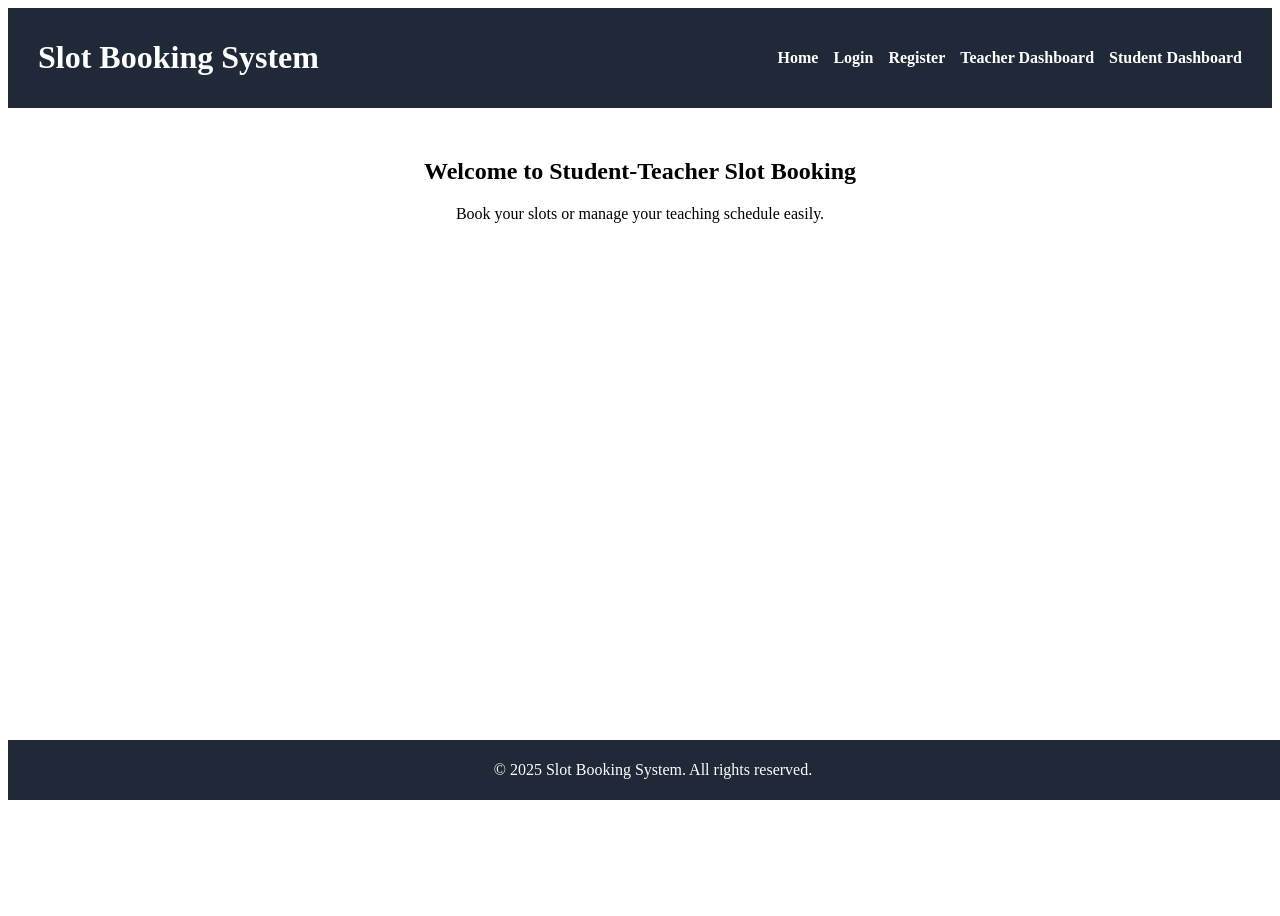
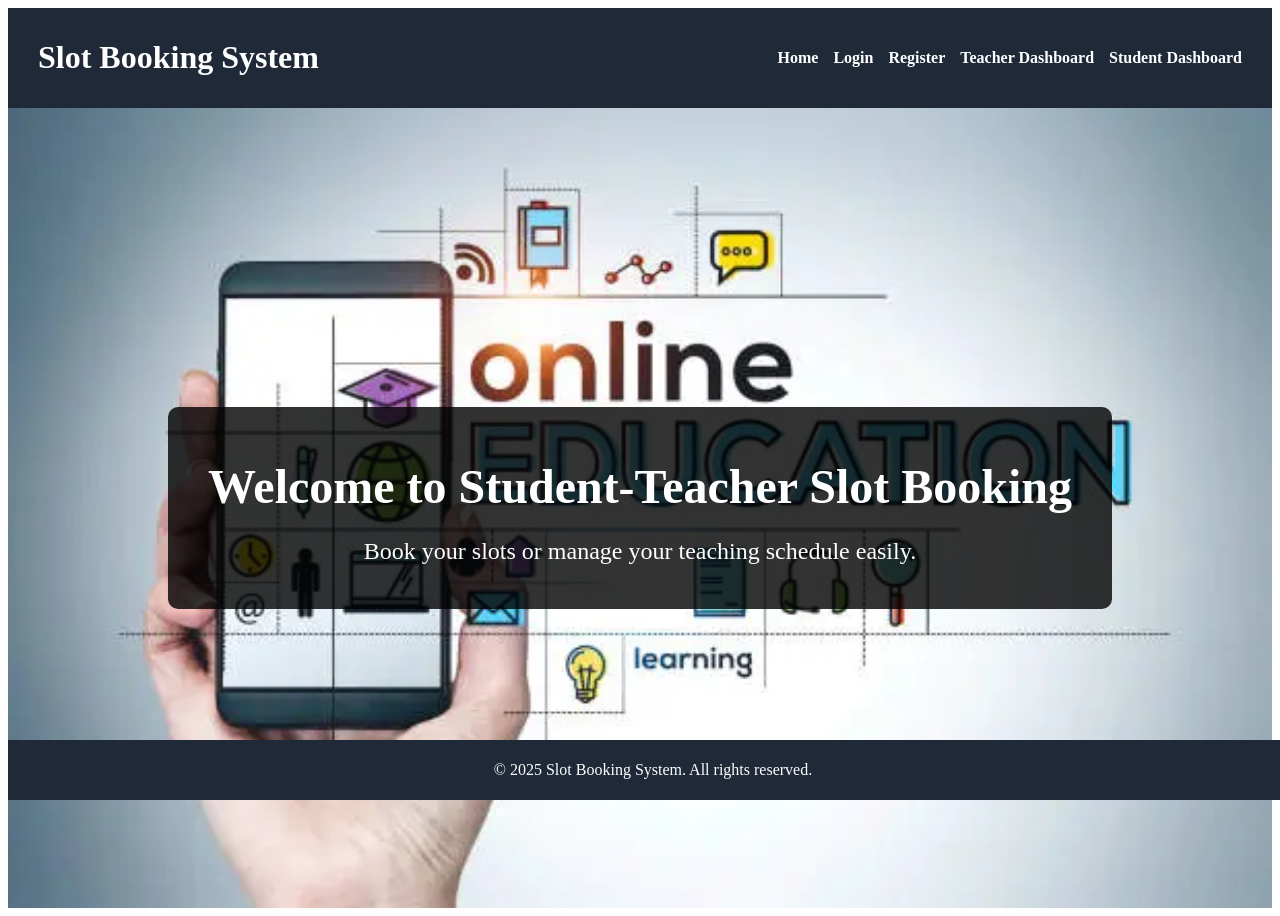
Before and after one commit to sanikamamidwar08/Student-Teacher-Slot-Booking, a React (Create React App) app in the folder frontend/: page / in a window 1280 px wide. Before the commit the page ends 800 px from the top, so only its background shows below. Built offline with nearby package versions, Linux system fonts and the light colour scheme.

Commit message:
Add image banner to Home page with full-cover image and overlay text

```diff
--- a/frontend/src/App.css
+++ b/frontend/src/App.css
@@ -76,32 +76,40 @@ footer.footer {
 }
 
 .home-page {
+  width: 100%;
+  height: 100vh; /* Full viewport height */
+}
+
+.hero-section {
+  width: 100%;
+  height: 100%;
+  background-size: cover; /* Makes the image cover entire section */
+  background-position: center; /* Center the image */
+  background-repeat: no-repeat;
+  position: relative;
+  display: flex;
+  justify-content: center;
+  align-items: center;
+}
+
+.hero-text {
+  color: white;
   text-align: center;
-  margin: 50px;
+  background: rgba(0, 0, 0, 0.8); /* Semi-transparent overlay for readability */
+  padding: 20px 40px;
+  border-radius: 10px;
+}
+
+.hero-text h1 {
+  font-size: 3rem;
+  margin-bottom: 15px;
+}
+
+.hero-text p {
+  font-size: 1.5rem;
 }
 
 
-.home-main {
-  display: flex;
-  justify-content: center;
-  align-items: center;
-  height: calc(100vh - 120px); /* adjust for header+footer */
-  background: linear-gradient(to right, #93c5fd, #3b82f6); /* light blue gradient */
-  font-family: 'Arial', sans-serif;
-  text-align: center;
-  color: white;
-}
-
-.home-content h1 {
-  font-size: 36px;
-  margin-bottom: 20px;
-}
-
-.home-content p {
-  font-size: 18px;
-  max-width: 600px;
-  margin: auto;
-}
 .register-container {
   display: flex;
   flex-direction: column;
--- a/frontend/src/pages/home.jsx
+++ b/frontend/src/pages/home.jsx
@@ -1,10 +1,18 @@
 import "../App.css";
+import heroImage from "../assets/hero.jpg"; // Use the image you downloaded
 
 export default function Home() {
   return (
     <div className="home-page">
-      <h2>Welcome to Student-Teacher Slot Booking</h2>
-      <p>Book your slots or manage your teaching schedule easily.</p>
+      <div
+        className="hero-section"
+        style={{ backgroundImage: `url(${heroImage})` }}
+      >
+        <div className="hero-text">
+          <h1>Welcome to Student-Teacher Slot Booking</h1>
+          <p>Book your slots or manage your teaching schedule easily.</p>
+        </div>
+      </div>
     </div>
   );
 }
```
Also changed, not shown: frontend/src/assets/hero.jpg (added).
